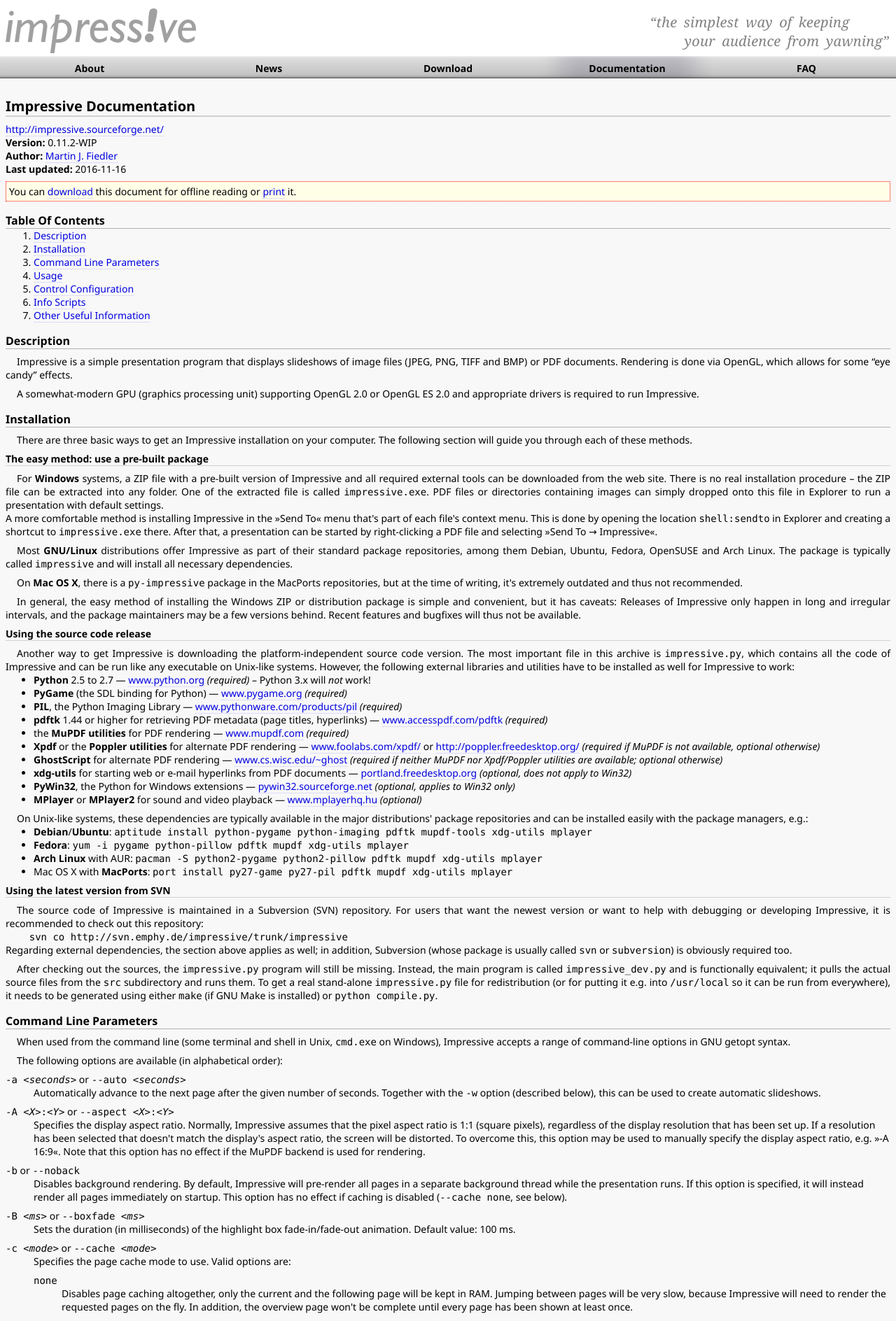
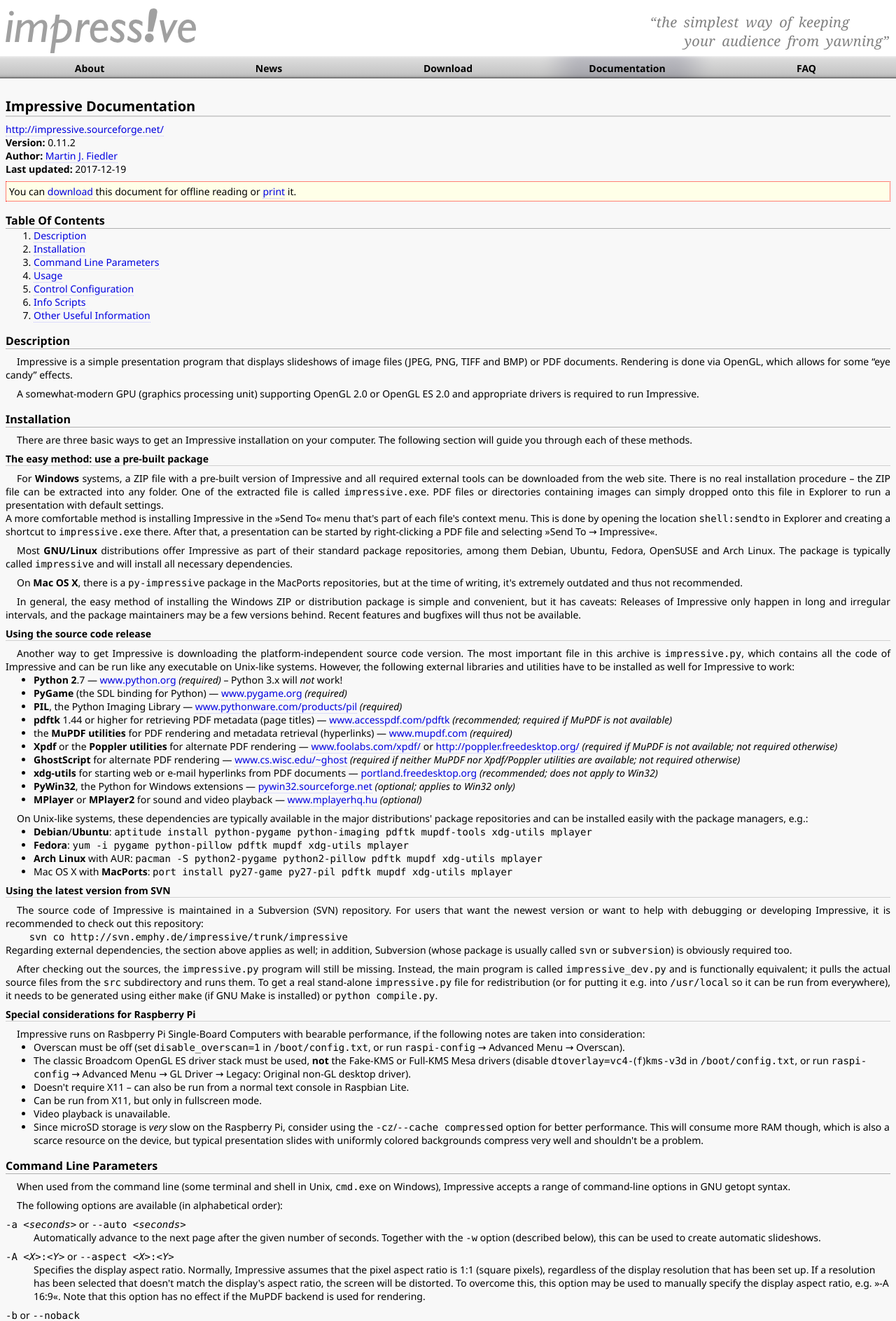
Before and after one commit to mjg/Impressive-svn, a PHP site: page /manual.php in a window 1280 px wide. Shown: the top 1888 px of the page at 70% size. Run offline with PHP 8.4, Linux system fonts and the light colour scheme; data that the repository does not hold is empty.

Commit message:
release version 0.11.2
git-svn-id: http://svn.emphy.de/impressive/trunk/impressive@203 58003caa-664d-4c56-a378-6d187ff66ee1

```diff
--- a/site/impressive.html
+++ b/site/impressive.html
@@ -12,12 +12,12 @@
 <!--VERSION-->
 <p style="text-indent:0;">
 <a href="http://impressive.sourceforge.net/">http://impressive.sourceforge.net/</a><br />
-<b>Version:</b> 0.11.2-WIP<br />
+<b>Version:</b> 0.11.2<br />
 <b>Author:</b> <a href="mailto:martin.fiedler@gmx.net">Martin J. Fiedler</a><br />
-<b>Last updated:</b> 2016-11-16</p>
+<b>Last updated:</b> 2017-12-19</p>
 <!--END-->
 <!--man
-.TH IMPRESSIVE 1 2016-11-16 "Martin J. Fiedler" "Impressive Documentation">
+.TH IMPRESSIVE 1 2017-12-19 "Martin J. Fiedler" "Impressive Documentation">
 .SH "NAME"
 Impressive \- presentation tool with eye candy
 .SH "SYNOPSIS"
@@ -69,15 +69,15 @@
 
 <p>Another way to get Impressive is downloading the platform-independent source code version. The most important file in this archive is <code>impressive.py</code>, which contains all the code of Impressive and can be run like any executable on Unix-like systems. However, the following external libraries and utilities have to be installed as well for Impressive to work:</p>
 <ul>
-<li><strong>Python</strong> 2.5 to 2.7 &mdash; <a href="http://www.python.org/">www.python.org</a> <em>(required)</em> &ndash; Python 3.x will <em>not</em> work!</li>
+<li><strong>Python 2</strong>.7 &mdash; <a href="http://www.python.org/">www.python.org</a> <em>(required)</em> &ndash; Python 3.x will <em>not</em> work!</li>
 <li><strong>PyGame</strong> (the SDL binding for Python) &mdash; <a href="http://www.pygame.org/">www.pygame.org</a> <em>(required)</em></li>
 <li><strong>PIL</strong>, the Python Imaging Library &mdash; <a href="http://www.pythonware.com/products/pil/">www.pythonware.com/products/pil</a> <em>(required)</em></li>
-<li><strong>pdftk</strong> 1.44 or higher for retrieving PDF metadata (page titles, hyperlinks) &mdash; <a href="http://www.accesspdf.com/pdftk/">www.accesspdf.com/pdftk</a> <em>(required)</em></li>
-<li>the <strong>MuPDF utilities</strong> for PDF rendering &mdash; <a href="http://www.mupdf.com/">www.mupdf.com</a> <em>(required)</em></li>
-<li><strong>Xpdf</strong> or the <strong>Poppler utilities</strong> for alternate PDF rendering &mdash; <a href="http://www.foolabs.com/xpdf/">www.foolabs.com/xpdf/</a> or <a href="http://poppler.freedesktop.org/">http://poppler.freedesktop.org/</a> <em>(required if MuPDF is not available, optional otherwise)</em></li>
-<li><strong>GhostScript</strong> for alternate PDF rendering &mdash; <a href="http://www.cs.wisc.edu/~ghost/">www.cs.wisc.edu/~ghost</a> <em>(required if neither MuPDF nor Xpdf/Poppler utilities are available; optional otherwise)</em></li>
-<li><strong>xdg-utils</strong> for starting web or e-mail hyperlinks from PDF documents &mdash; <a href="http://portland.freedesktop.org/">portland.freedesktop.org</a> <em>(optional, does not apply to Win32)</em></li>
-<li><strong>PyWin32</strong>, the Python for Windows extensions &mdash; <a href="http://sourceforge.net/projects/pywin32/">pywin32.sourceforge.net</a> <em>(optional, applies to Win32 only)</em></li>
+<li><strong>pdftk</strong> 1.44 or higher for retrieving PDF metadata (page titles) &mdash; <a href="http://www.accesspdf.com/pdftk/">www.accesspdf.com/pdftk</a> <em>(recommended; required if MuPDF is not available)</em></li>
+<li>the <strong>MuPDF utilities</strong> for PDF rendering and metadata retrieval (hyperlinks) &mdash; <a href="http://www.mupdf.com/">www.mupdf.com</a> <em>(required)</em></li>
+<li><strong>Xpdf</strong> or the <strong>Poppler utilities</strong> for alternate PDF rendering &mdash; <a href="http://www.foolabs.com/xpdf/">www.foolabs.com/xpdf/</a> or <a href="http://poppler.freedesktop.org/">http://poppler.freedesktop.org/</a> <em>(required if MuPDF is not available; not required otherwise)</em></li>
+<li><strong>GhostScript</strong> for alternate PDF rendering &mdash; <a href="http://www.cs.wisc.edu/~ghost/">www.cs.wisc.edu/~ghost</a> <em>(required if neither MuPDF nor Xpdf/Poppler utilities are available; not required otherwise)</em></li>
+<li><strong>xdg-utils</strong> for starting web or e-mail hyperlinks from PDF documents &mdash; <a href="http://portland.freedesktop.org/">portland.freedesktop.org</a> <em>(recommended; does not apply to Win32)</em></li>
+<li><strong>PyWin32</strong>, the Python for Windows extensions &mdash; <a href="http://sourceforge.net/projects/pywin32/">pywin32.sourceforge.net</a> <em>(optional; applies to Win32 only)</em></li>
 <li><strong>MPlayer</strong> or <strong>MPlayer2</strong> for sound and video playback &mdash; <a href="http://www.mplayerhq.hu/">www.mplayerhq.hu</a> <em>(optional)</em></li>
 </ul>
 
@@ -96,6 +96,18 @@
 Regarding external dependencies, the section above applies as well; in addition, Subversion (whose package is usually called <code>svn</code> or <code>subversion</code>) is obviously required too.</p>
 
 <p>After checking out the sources, the <code>impressive.py</code> program will still be missing. Instead, the main program is called <code>impressive_dev.py</code> and is functionally equivalent; it pulls the actual source files from the <code>src</code> subdirectory and runs them. To get a real stand-alone <code>impressive.py</code> file for redistribution (or for putting it e.g. into <code>/usr/local</code> so it can be run from everywhere), it needs to be generated using either <code>make</code> (if GNU Make is installed) or <code>python compile.py</code>.</p>
+
+<h3>Special considerations for Raspberry Pi</h3>
+
+<p>Impressive runs on Rasbperry Pi Single-Board Computers with bearable performance, if the following notes are taken into consideration:</p>
+<ul>
+<li>Overscan must be off (set <code>disable_overscan=1</code> in <code>/boot/config.txt</code>, or run <code>raspi-config</code> &rarr; Advanced Menu &rarr; Overscan).</li>
+<li>The classic Broadcom OpenGL ES driver stack must be used, <strong>not</strong> the Fake-KMS or Full-KMS Mesa drivers (disable <code>dtoverlay=vc4-</code>(<code>f</code>)<code>kms-v3d</code> in <code>/boot/config.txt</code>, or run <code>raspi-config</code> &rarr; Advanced Menu &rarr; GL Driver &rarr; Legacy: Original non-GL desktop driver).</li>
+<li>Doesn't require X11 &ndash; can also be run from a normal text console in Raspbian Lite.</li>
+<li>Can be run from X11, but only in fullscreen mode.</li>
+<li>Video playback is unavailable.</li>
+<li>Since microSD storage is <em>very</em> slow on the Raspberry Pi, consider using the <code>-cz</code>/<code>--cache compressed</code> option for better performance. This will consume more RAM though, which is also a scarce resource on the device, but typical presentation slides with uniformly colored backgrounds compress very well and shouldn't be a problem.</li>
+</ul>
 
 <!-------------------------------------------------------------------------------->
 
@@ -233,7 +245,7 @@
 Note that this option only works as intended when the default controls are used. If the <code>-e</code>/<code>--bind</code> or <code>-E</code>/<code>--controls</code> options have been used, <code>--noquit</code> might not have the intended effect.</dd>
 
 <dt><code>-o <em>&lt;directory&gt;</em></code> or <code>--output <em>&lt;directory&gt;</em></code></dt>
-<dd>Do not display the presentation, but render it into a series of PNG image files inside the specified directory. The images will be generated in the current resolution as specified by the <code>-g</code> option. This option is useful if the presentation is to be given on on a foreign PC with an old, broken or otherwise problematic Xpdf installation: By generating images of the PDF pages, is is made sure that no rendering bugs will happen on the target system.</dd>
+<dd>Do not display the presentation, but render it into a series of PNG image files inside the specified directory. The images will be generated in the current resolution as specified by the <code>-g</code> option. This option is useful if the presentation is to be given on on a foreign PC with an old, broken or otherwise problematic MuPDF/Xpdf/GhostScript installation: By generating images of the PDF pages, is is made sure that no rendering bugs will happen on the target system.</dd>
 
 <dt><code>-O <em>&lt;mode&gt;</em></code> or <code>--autooverview <em>&lt;mode&gt;</em></code></dt>
 <dd>Enables or disables automatic derivation of whether a page shall or shall not be shown on the overview page. This feature is based on the fact that some LaTeX presentation packages tag all pages with a title (that can be read by Impressive with the help of <code>pdftk</code>), except those that contain multiple reveal steps.<br />
--- a/site/news.php
+++ b/site/news.php
@@ -1,4 +1,7 @@
 <?php include("menu.php"); ?>
+
+<h1><span class="date">2017-12-19</span>0.11.2, a maintenance release</h1>
+<p>This version doesn't add any major features, but it's more stable and compatible with newer software environments. The largest change is a new MuPDF backend with better performance than ever, and the possibility to use MuPDF for PDF parsing. As a result, pdftk is no longer a hard requirement to open newer PDF documents; the only feature that still depends on it is automatic extraction of page titles. Even hyperlinks work without it.</p>
 
 <h1><span class="date">2015-11-12</span>Some small fixes in 0.11.1</h1>
 <p>This update just adds a few small fixes regarding hyperlinks and, most importantly, a compatibility fix for newer versions of one of the libraries relies on. This caused Impressive to break for Arch Linux users a few days ago, and so I'd rather make a new release version before the new library version gets into the real mainstream distributions.</p>
```
Also changed, not shown: changelog.txt, win32/readme.txt, 3 other files.
